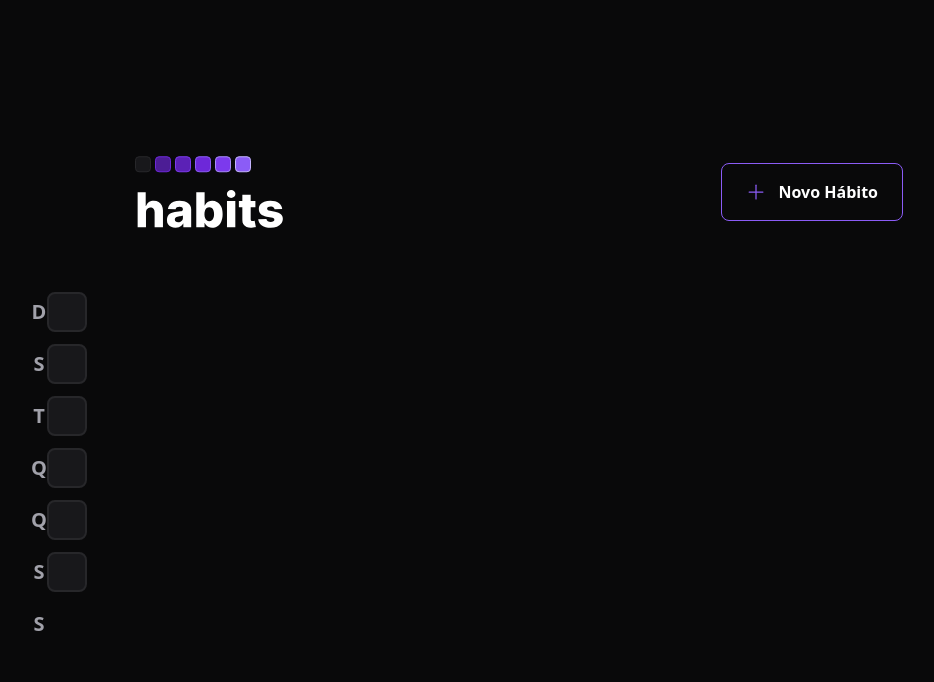
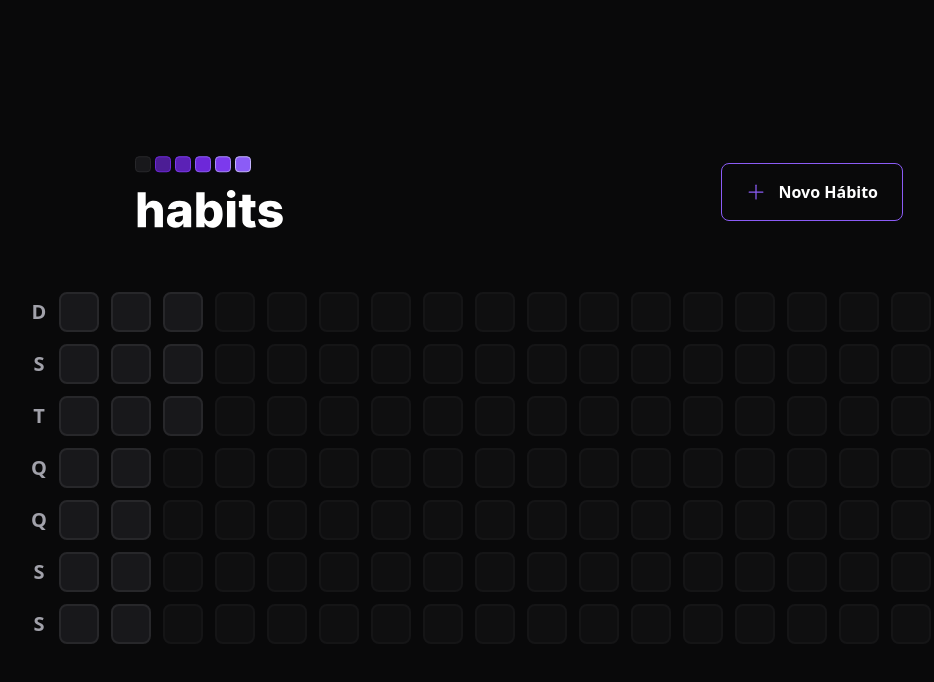
Before and after one commit to gustavopals/habit-tracker-frontend, a React (Vite) app: page / in a window 1280 px wide. Shown: the top 682 px of the page, without its empty margins (121-1055 px from the left). Built offline with nearby package versions, Linux system fonts and the light colour scheme.

Commit message:
feat: added ammountOfDaysToFill

```diff
--- a/package.json
+++ b/package.json
@@ -9,6 +9,7 @@
     "preview": "vite preview"
   },
   "dependencies": {
+    "dayjs": "^1.11.7",
     "phosphor-react": "^1.4.1",
     "react": "^18.2.0",
     "react-dom": "^18.2.0"
--- a/src/components/SummaryTable.tsx
+++ b/src/components/SummaryTable.tsx
@@ -1,11 +1,17 @@
+import { generateDatesFromYearBeginning } from "../utils/generate-dates-from-year-beginning";
 import { HabitDay } from "./HabitDay";
 
 const weekDays = ["D", "S", "T", "Q", "Q", "S", "S"];
 
+const summaryDates = generateDatesFromYearBeginning();
+
+const minimumSummaryDatesSize = 18 * 7; // 18 weeks
+const ammountOfDaysToFill = minimumSummaryDatesSize - summaryDates.length;
+
 export function SummaryTable() {
 	return (
 		<div className="w-full flex">
-			<div className="grid grid-rows-7 grid-flow-row gap-3">
+			<div className="grid grid-rows-7 grid-flow-row gap-3 mr-3">
 				{weekDays.map((weekDay, i) => {
 					return (
 						<div
@@ -19,12 +25,19 @@
 			</div>
 
 			<div className="grid grid-rows-7 grid-flow-col gap-3">
-				<HabitDay />
-				<HabitDay />
-				<HabitDay />
-				<HabitDay />
-				<HabitDay />
-				<HabitDay />
+				{summaryDates.map((date) => {
+					return <HabitDay key={date.toString()} />;
+				})}
+
+				{ammountOfDaysToFill > 0 &&
+					Array.from({ length: ammountOfDaysToFill }).map((_, i) => {
+						return (
+							<div
+								key={i}
+								className="w-10 h-10 bg-zinc-900 border-2 border-zinc-800 rounded-lg opacity-40 cursor-not-allowed"
+							/>
+						);
+					})}
 			</div>
 		</div>
 	);
--- /dev/null
+++ b/src/utils/generate-dates-from-year-beginning.ts
@@ -0,0 +1,17 @@
+import dayjs from "dayjs";
+
+export function generateDatesFromYearBeginning() {
+	const firstDayOfTheYear = dayjs().startOf("year");
+	const today = new Date();
+
+	const dates = [];
+
+	let compareDate = firstDayOfTheYear;
+
+	while (compareDate.isBefore(today)) {
+		dates.push(compareDate.toDate());
+		compareDate = compareDate.add(1, "day");
+	}
+
+	return dates;
+}
```
Also changed, not shown: 1 other file (tests, documents, lock files or other folders).
